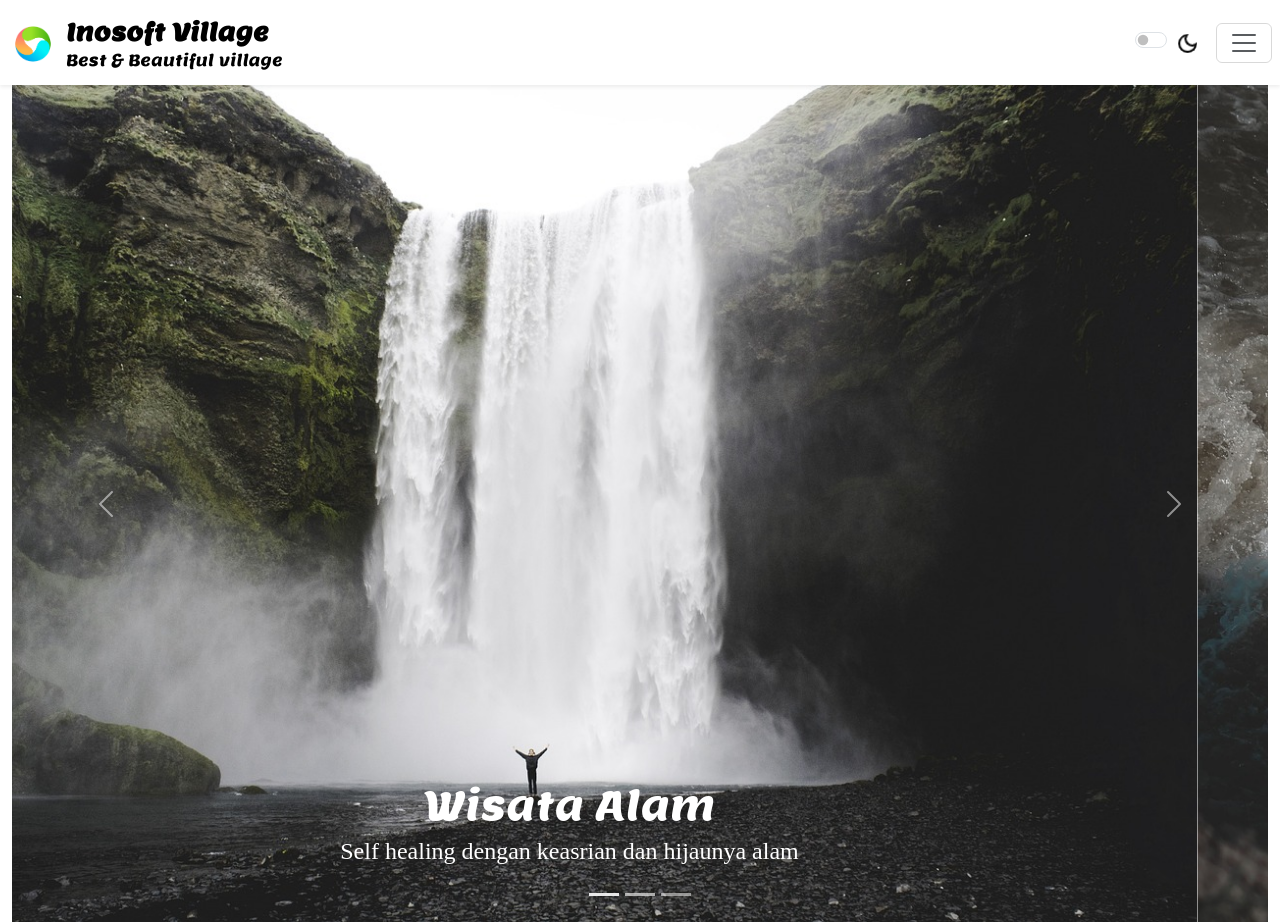
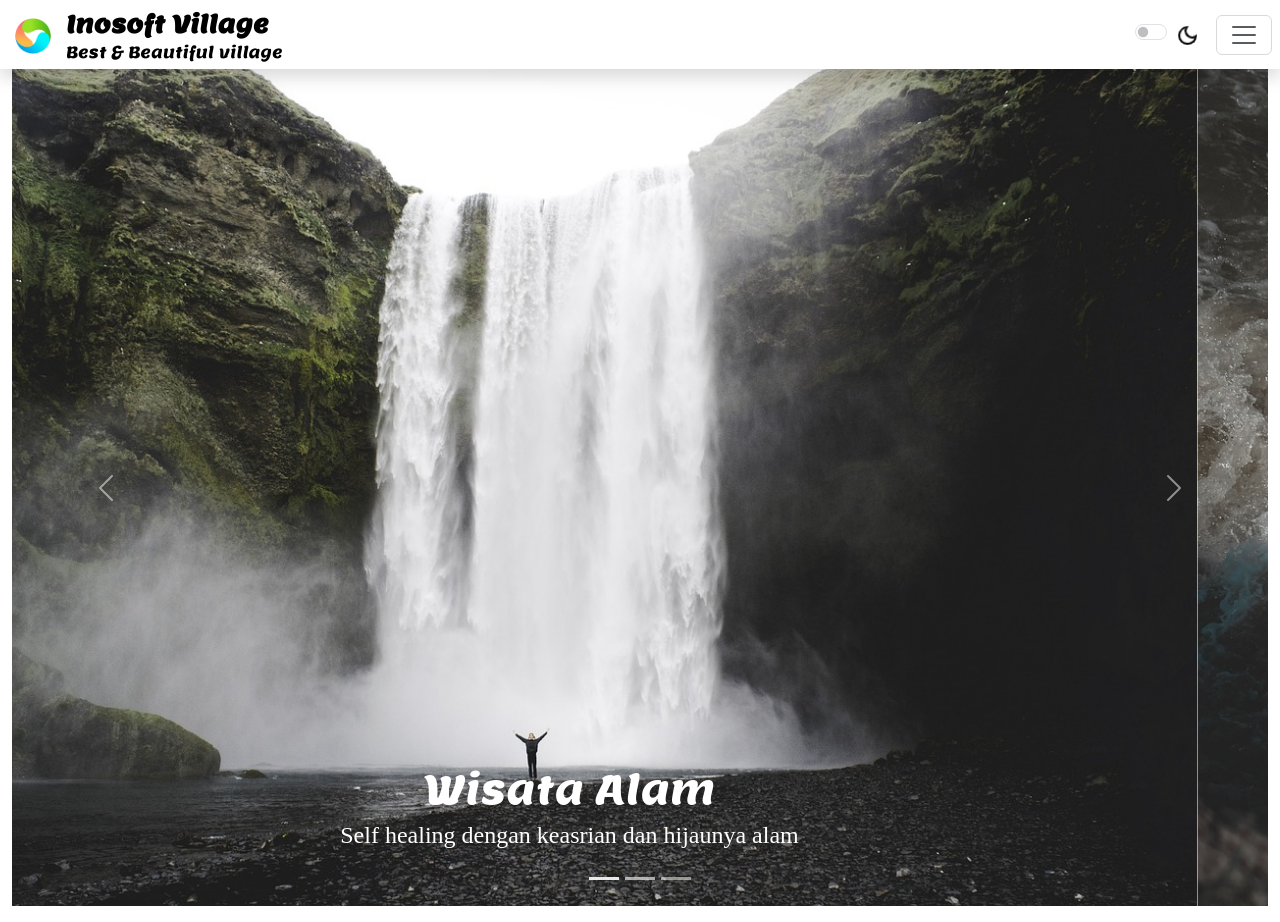
Before and after one commit to MuhamadRohmatullah/Task-F7-Bootstrap-InnosoftBootcamp-Batch7, a plain HTML site: page index.html in a window 1280 px wide. Shown: the top 922 px of the page. Drawn offline with nearby package versions, Linux system fonts and the light colour scheme; a web font is replaced by a local one.

Commit message:
mengubah kode navbar unutk memperbaiki tampilan

```diff
--- a/index.html
+++ b/index.html
@@ -13,7 +13,7 @@
 
   </head>
   <body>
-    <nav class="navbar sticky-top d-flex flex-sm-row mb-0 shadow-sm">
+    <nav class="navbar sticky-top d-flex flex-sm-row mb-0 mt-0 p-0 shadow">
         <div class="p-2 m-0 p-0">
             <img src="img/logo.png" alt="Logo" width="50" height="auto" class="d-inline-block align-text-top">
         </div>
```
